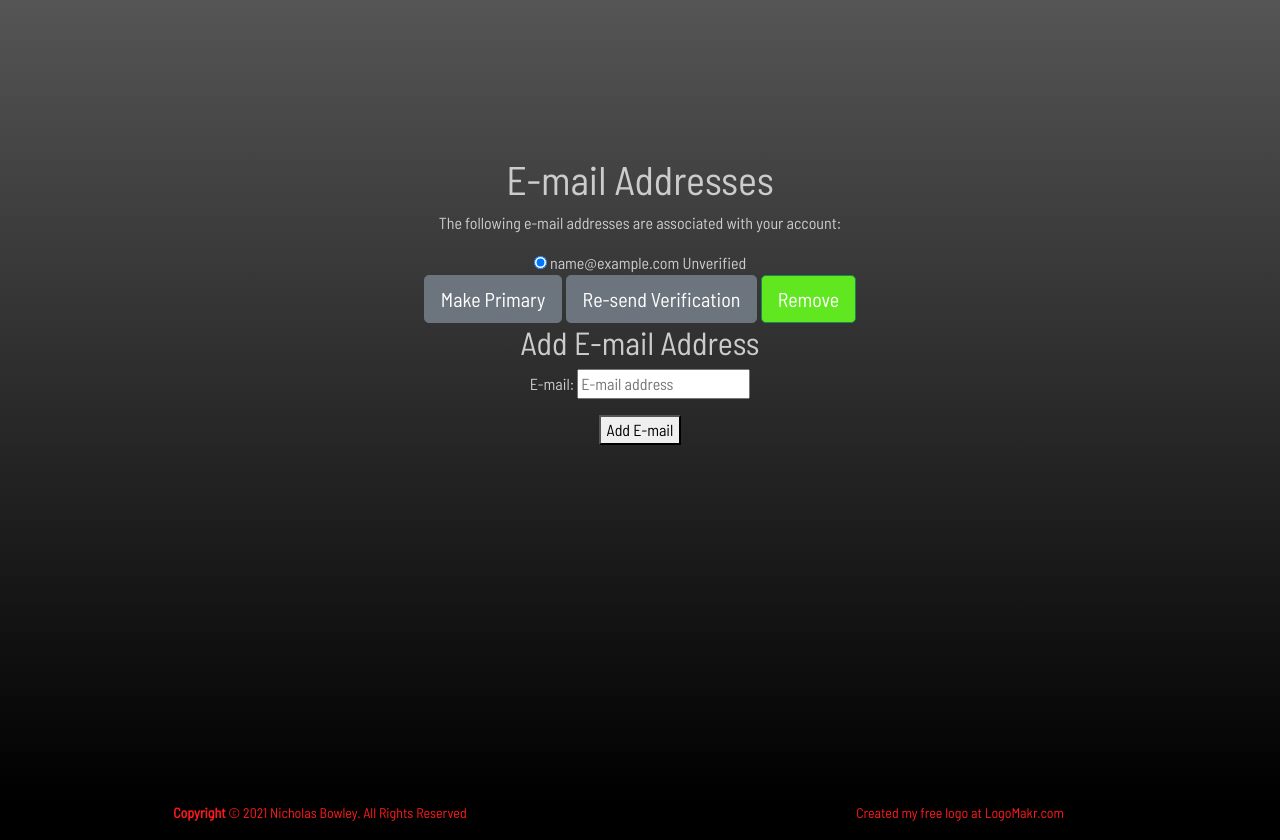
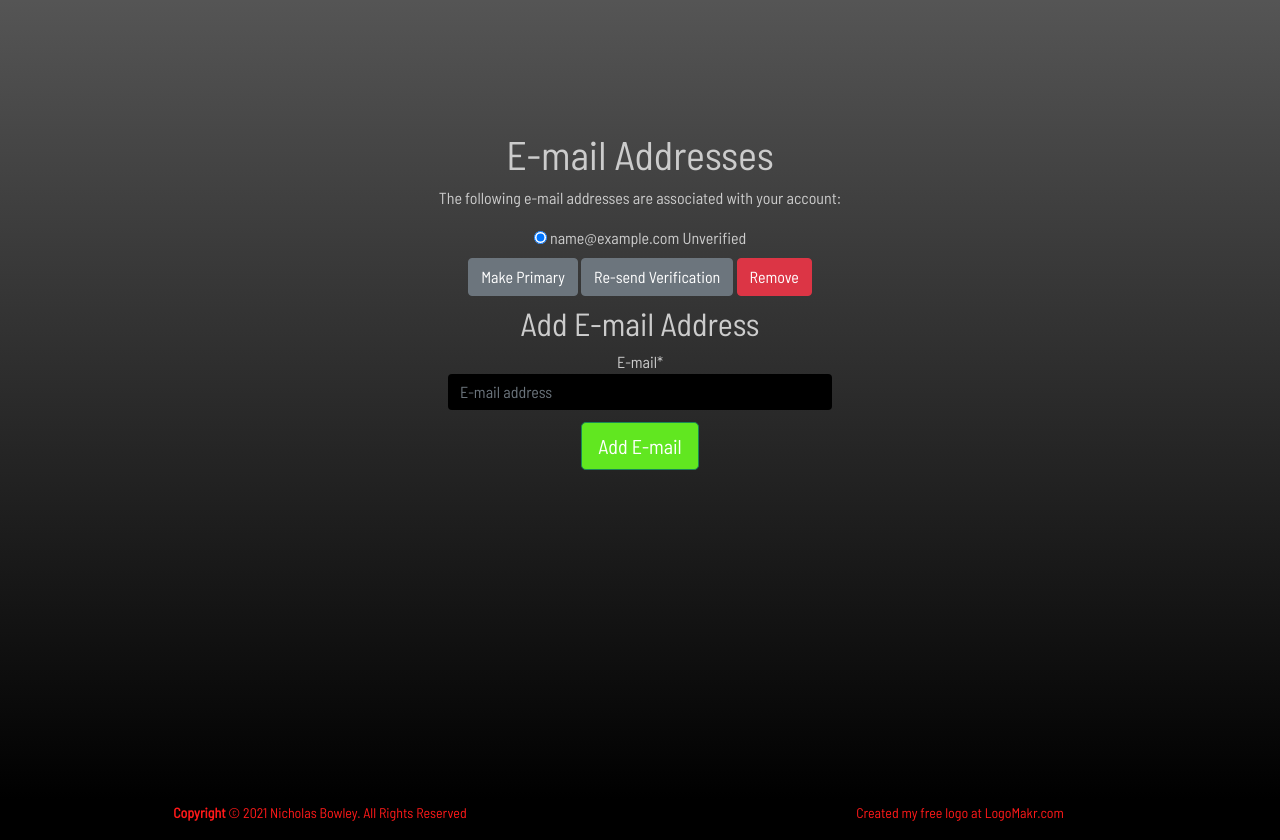
Before and after one commit to KWSNick/filmnight, a Django app: page /accounts/email/ in a window 1280 px wide. Shown: the part 90-930 px from the top of the page. Run offline with Django 3.2, Linux system fonts and the light colour scheme; the visitor is signed in with stand-in values (Sample User, id 1); data comes from the database, SQL or seed files in the repository; some libraries are stand-ins or nearby versions; some web fonts are replaced.

Commit message:
Added username and email details to profile, and linked to allauth email management, which has been customised.

```diff
--- a/profiles/static/profiles/css/profiles.css
+++ b/profiles/static/profiles/css/profiles.css
@@ -2,3 +2,7 @@
     max-height: 80vh;
     overflow-y: auto;
 }
+
+h5 a {
+    color: #ff1919;
+}
--- a/templates/allauth/account/email.html
+++ b/templates/allauth/account/email.html
@@ -33,12 +33,11 @@
     {% endfor %}
 
     <div class="buttonHolder">
-      <button class="secondaryAction btn btn-secondary btn-lg" type="submit"
+      <button class="secondaryAction btn btn-secondary mt-2" type="submit"
         name="action_primary">{% trans 'Make Primary' %}</button>
-      <button class="secondaryAction btn btn-secondary btn-lg" type="submit"
+      <button class="secondaryAction btn btn-secondary mt-2" type="submit"
         name="action_send">{% trans 'Re-send Verification' %}</button>
-      <button class="primaryAction btn btn-success btn-lg" type="submit"
-        name="action_remove">{% trans 'Remove' %}</button>
+      <button class="primaryAction btn btn-danger mt-2" type="submit" name="action_remove">{% trans 'Remove' %}</button>
     </div>
 
   </fieldset>
@@ -52,12 +51,12 @@
 {% endif %}
 
 {% if can_add_email %}
-<h2>{% trans "Add E-mail Address" %}</h2>
+<h2 class="mt-2">{% trans "Add E-mail Address" %}</h2>
 
 <form method="post" action="{% url 'account_email' %}" class="add_email">
   {% csrf_token %}
-  {{ form.as_p }}
-  <button name="action_add" type="submit">{% trans "Add E-mail" %}</button>
+  {{ form|crispy }}
+  <button name="action_add" class="primaryAction btn btn-success btn-lg" type="submit">{% trans "Add E-mail" %}</button>
 </form>
 {% endif %}
 
--- a/templates/base.html
+++ b/templates/base.html
@@ -54,7 +54,7 @@
         <header class="row pri_bg_clr gx-0">
             {% include 'includes/nav.html' %}
         </header>
-        <div class="row">
+        <div class="row gx-0">
             {% if messages %}
             <aside class="col message-content">
                 {% for message in messages %}
```
Also changed, not shown: profiles/templates/profiles/profile.html (+8 -0 lines).
